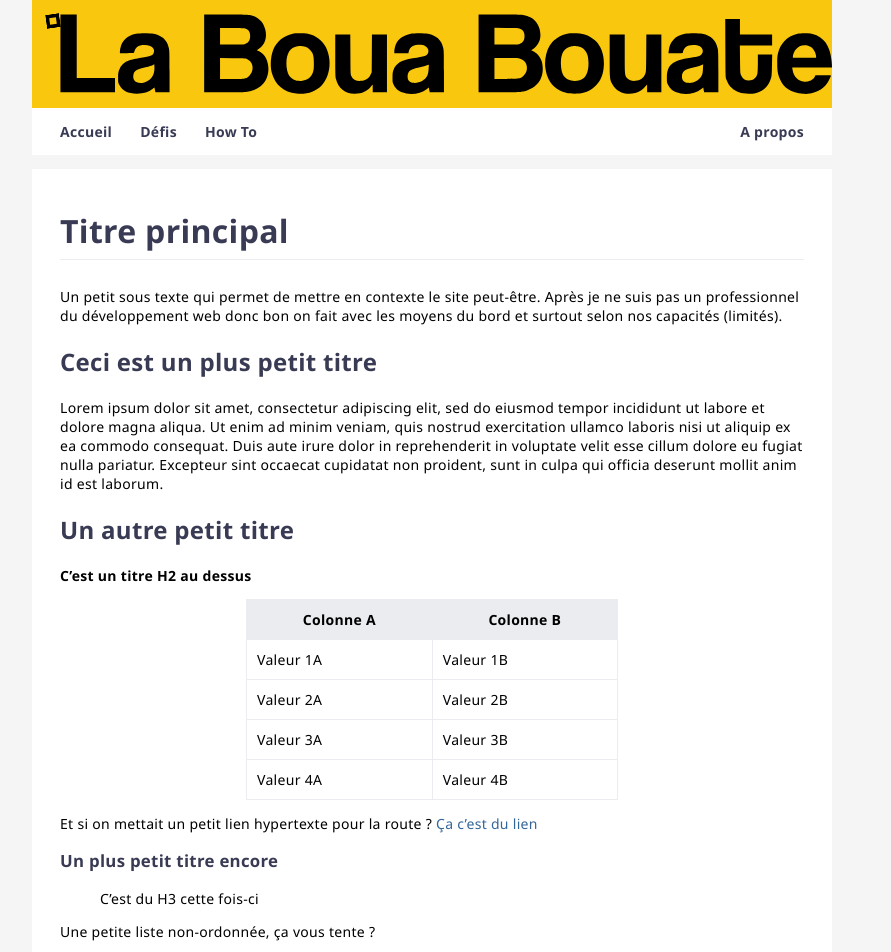
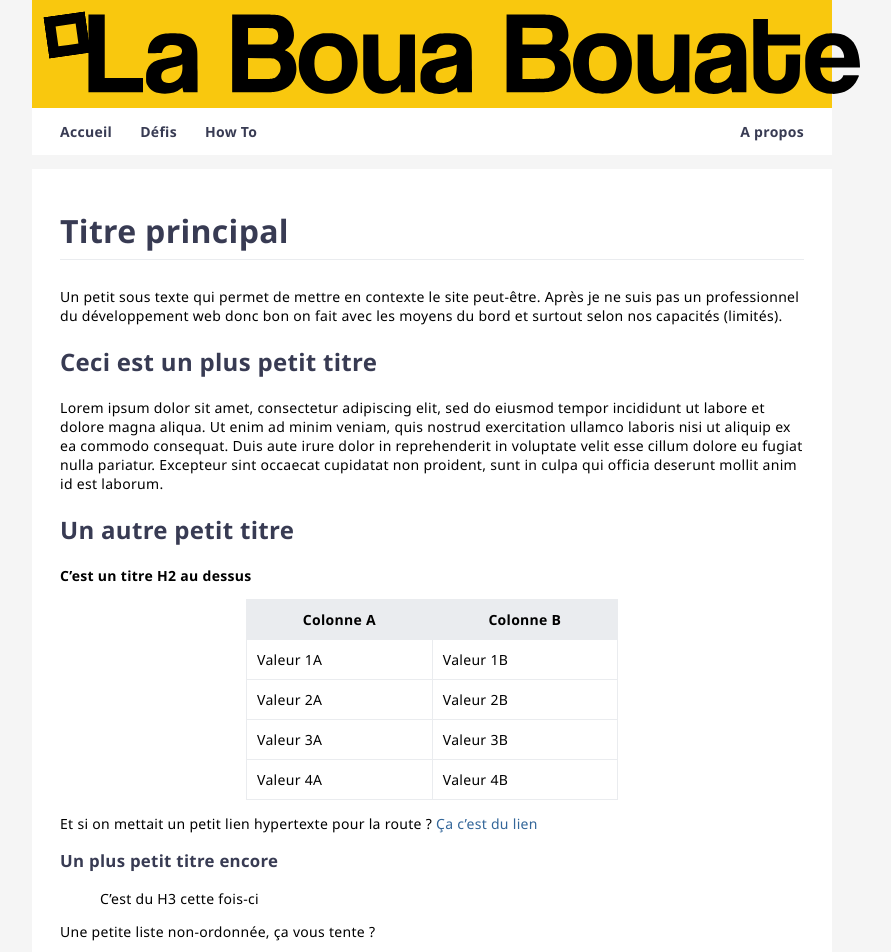
Before and after one commit to leobouard/leobouard.github.io, a Jekyll site: the page built from index.md, in a window 1280 px wide. Shown: the top 952 px of the page, without its empty margins (208-1099 px from the left). Built offline with Jekyll 4.4.1, drawn with Linux system fonts in a browser that asks for light colours; our own code applies the rules of GitHub Pages for plain Markdown files.

Commit message:
Update style.scss

```diff
--- a/assets/css/style.scss
+++ b/assets/css/style.scss
@@ -42,15 +42,19 @@ header {
 }
 
 .logo {
-    max-height: 1em;
+    height: 3em;
     transform: rotate(-8deg);
     transition: all 900ms ease-out;
     image-rendering: optimizeQuality;
 }
 
 .logo:hover {
-    transform: rotate(720deg);
-    transition: all 200ms ease-in;
+    transform: rotate(-720deg);
+    transition: all 200ms ease-in-out;
+}
+
+inlineLogo {
+    height: 3em;
 }
 
 /* --- NAVIGATION BAR --- */
```
